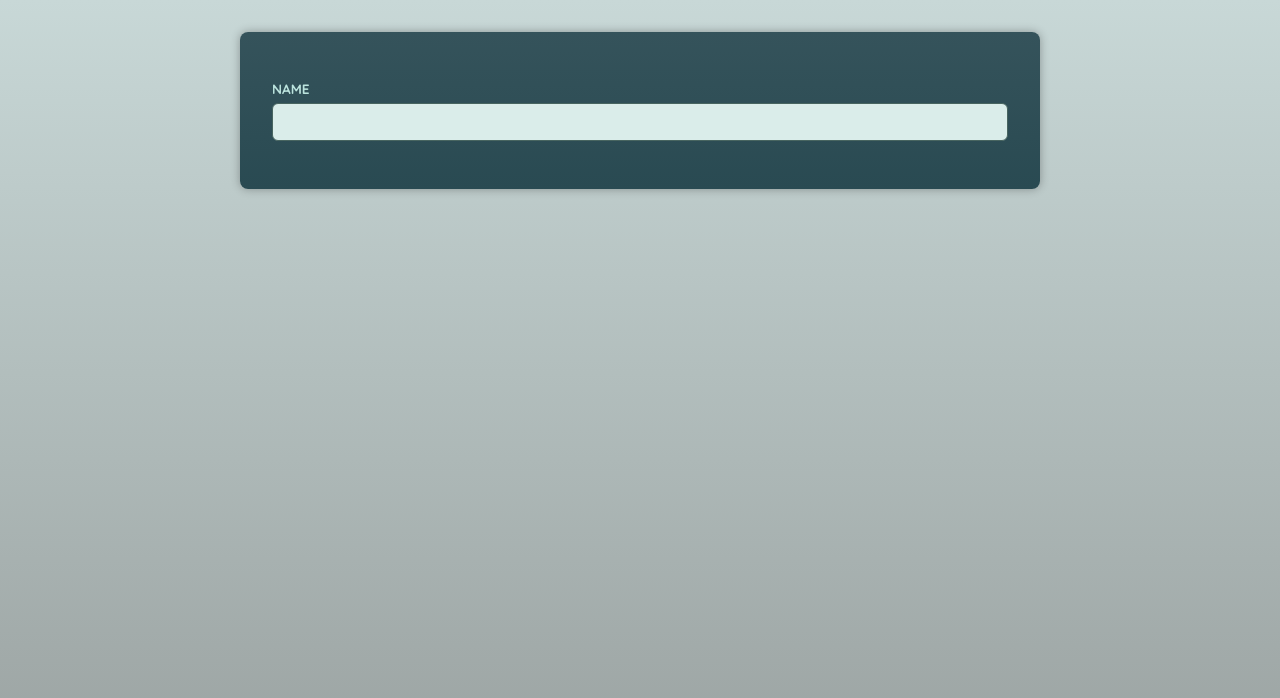
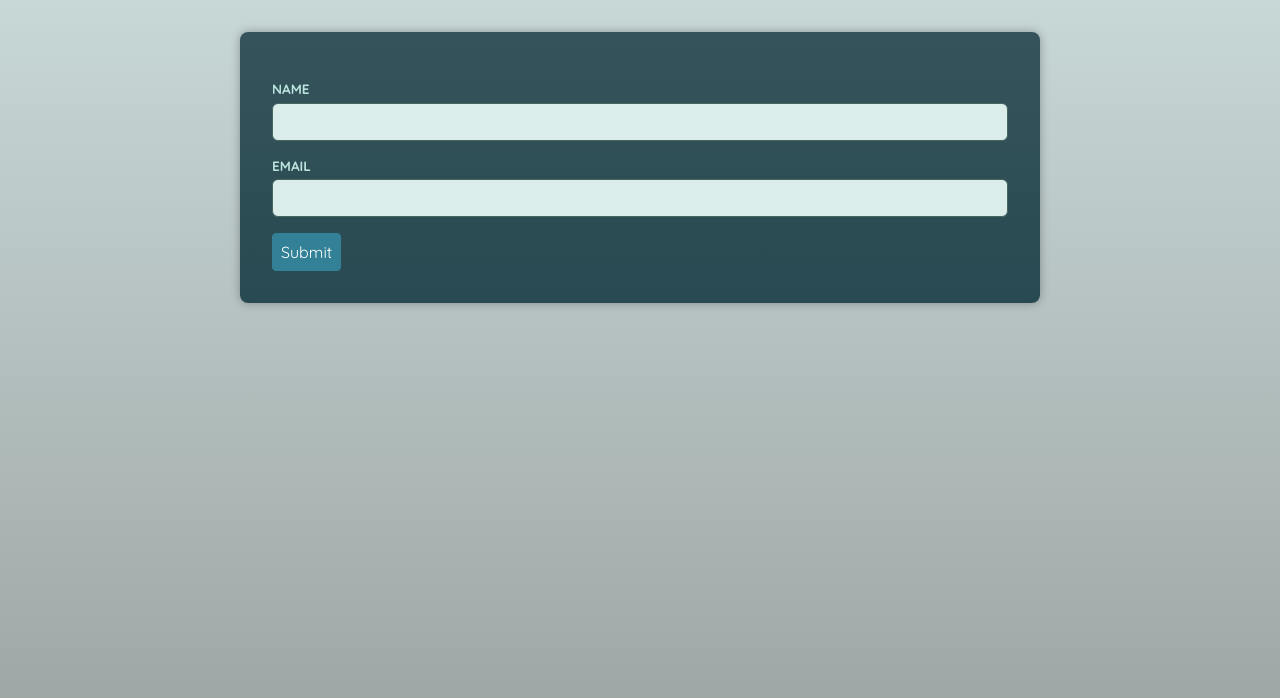
Before and after one commit to maxicopp/react-typescript-ms-2023, a React (Vite) app in the folder 03-adv-components/: page / in a window 1280 px wide. Shown: the top 698 px of the page. Built offline with nearby package versions, Linux system fonts and the light colour scheme; a web font is replaced by a local one.

Commit message:
Building another wrapper component

```diff
--- a/03-adv-components/src/App.tsx
+++ b/03-adv-components/src/App.tsx
@@ -1,26 +1,32 @@
-import { useEffect, useRef, useState } from 'react';
+import Button from './components/Button';
+import Form from './components/Form';
 import Input from './components/Input';
 
 function App() {
-  const [inputValue, setInputValue] = useState('');
-  const inputRef = useRef<HTMLInputElement>(null);
-
-  useEffect(() => {
-    console.log({ inputValue });
-  }, [inputValue]);
-
-  const handleInputChange = (e: React.ChangeEvent<HTMLInputElement>) => {
-    setInputValue(e.target.value);
+  const handleFormSubmit = (e: React.FormEvent) => {
+    e.preventDefault();
+    const nameElement = (e.currentTarget as HTMLFormElement).elements.namedItem(
+      'name'
+    );
+    const emailElement = (
+      e.currentTarget as HTMLFormElement
+    ).elements.namedItem('email');
+    if (
+      nameElement instanceof HTMLInputElement &&
+      emailElement instanceof HTMLInputElement
+    ) {
+      console.log('Name: ', nameElement.value);
+      console.log('Email: ', emailElement.value);
+    }
   };
 
   return (
     <main>
-      <Input
-        id="name"
-        label="Name"
-        ref={inputRef}
-        onChange={handleInputChange}
-      />
+      <Form id="signup" onSubmit={handleFormSubmit}>
+        <Input id="name" label="Name" />
+        <Input id="email" label="Email" />
+        <Button type="submit">Submit</Button>
+      </Form>
     </main>
   );
 }
--- a/03-adv-components/src/components/Button.tsx
+++ b/03-adv-components/src/components/Button.tsx
@@ -14,7 +14,7 @@ function isAnchorProps(props: Props): props is AnchorProps {
 
 export default function Button(props: Props) {
   if (isAnchorProps(props)) {
-    return <a className="button" {...props}></a>;
+    return <a className="button" {...props} aria-label="Button label"></a>;
   }
   return <button className="button" {...props}></button>;
 }
--- /dev/null
+++ b/03-adv-components/src/components/Form.tsx
@@ -0,0 +1,7 @@
+import { ComponentPropsWithoutRef } from 'react';
+
+type FormProps = ComponentPropsWithoutRef<'form'>;
+
+export default function Form(props: FormProps) {
+  return <form {...props}>{props.children}</form>;
+}
```
